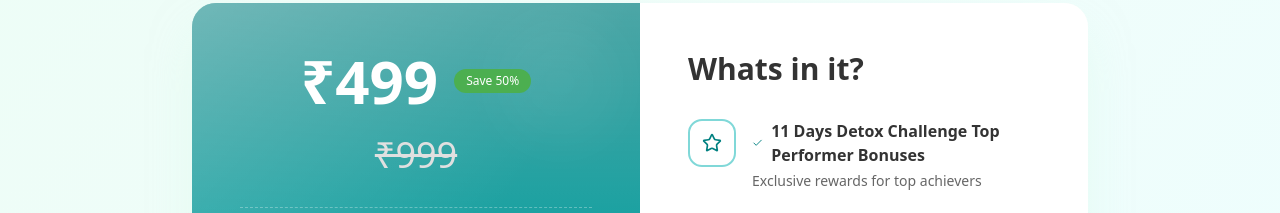
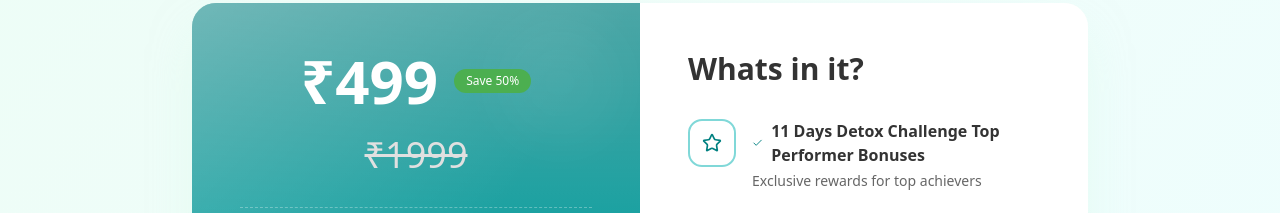
Before and after one commit to simar1810/monash_wellness_funnel, a Next.js app: page / in a window 1280 px wide. Shown: the part 2480-2693 px from the top of the page. Built offline with nearby package versions, Linux system fonts and the light colour scheme.

Commit message:
fix: price 1999

```diff
--- a/src/components/paymentbanner.jsx
+++ b/src/components/paymentbanner.jsx
@@ -325,7 +325,7 @@ export default function PaymentBanner() {
   ];
 
   const benefitItems = [
-    { label: "Live Classes (6 × ₹350)................", price: 2100, subtitle: "Access to Strenght, Zumba, Pilates, Yoga etc" },
+    { label: "Live Classes (6 × ₹350)................", price: 2100, subtitle: "Access to strenght, Zumba, Pilates, Yoga etc" },
     { label: "Fitness Assessment......................", price: 1950, subtitle: "Blueprint for your best physique" },
     { label: "Accountability Partner...................", price: 597, subtitle: "To guide you every step of the way" },
   ];
@@ -394,7 +394,7 @@ export default function PaymentBanner() {
                 </div>
                 <div className="mb-8">
                   <span className="text-4xl text-[#E0E0E0] line-through">
-                    ₹999
+                    ₹1999
                   </span>
                 </div>
 
```
Also changed, not shown: public/photos/result11.jpg (added).
